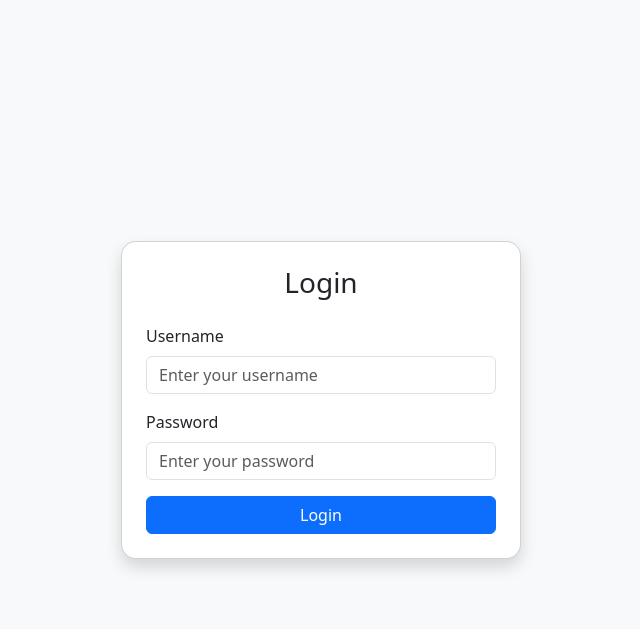
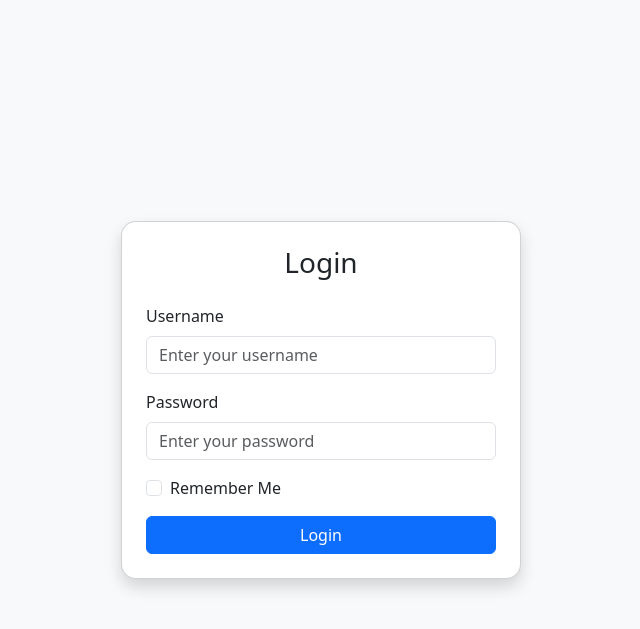
Before and after one commit to WhaleRed/ssis-webapp, a Flask app: page /login in a window 1280 px wide. Shown: the top 629 px of the page, without its empty margins (319-959 px from the left). Run offline with Flask 3, Linux system fonts and the light colour scheme.

Commit message:
feat(auth): Added remember me

```diff
--- a/MyCollege/views/templates/login.html
+++ b/MyCollege/views/templates/login.html
@@ -1,5 +1,6 @@
 <!DOCTYPE html>
 <html lang="en">
+
 <head>
   <meta charset="UTF-8">
   <meta name="viewport" content="width=device-width, initial-scale=1.0">
@@ -8,6 +9,7 @@
   <!-- Bootstrap 5 -->
   <link href="https://cdn.jsdelivr.net/npm/bootstrap@5.3.3/dist/css/bootstrap.min.css" rel="stylesheet">
 </head>
+
 <body class="bg-light">
 
   <div class="container d-flex justify-content-center align-items-center" style="min-height: 100vh;">
@@ -33,6 +35,11 @@
           {% endfor %}
         </div>
 
+        <div class="mb-3 form-check">
+          {{ form.remember_me(class="form-check-input") }}
+          {{ form.remember_me.label(class="form-check-label") }}
+        </div>
+
         <div class="d-grid">
           {{ form.submit(class="btn btn-primary btn-block") }}
         </div>
@@ -56,4 +63,5 @@
   <!-- Bootstrap JS -->
   <script src="https://cdn.jsdelivr.net/npm/bootstrap@5.3.3/dist/js/bootstrap.bundle.min.js"></script>
 </body>
+
 </html>
```
Lines whose indentation alone changed are shown as unchanged.
